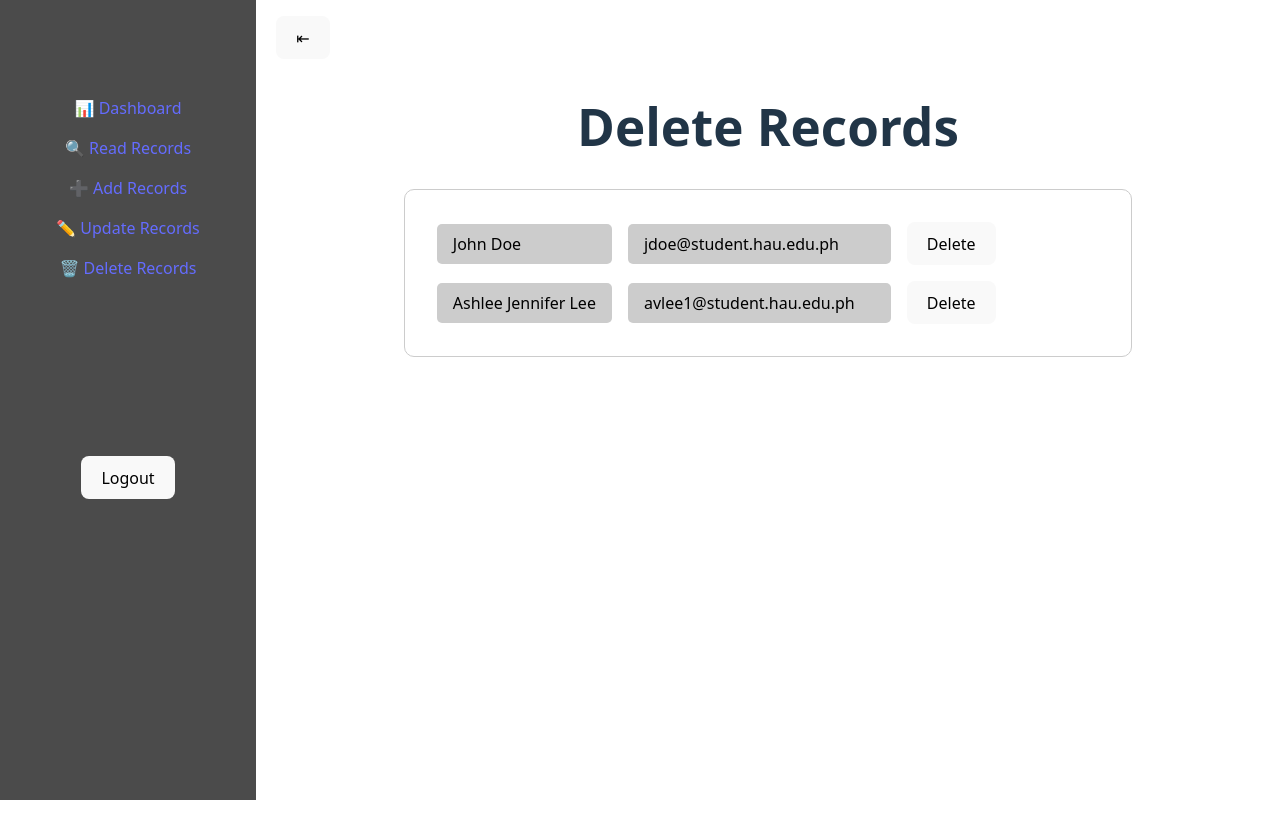
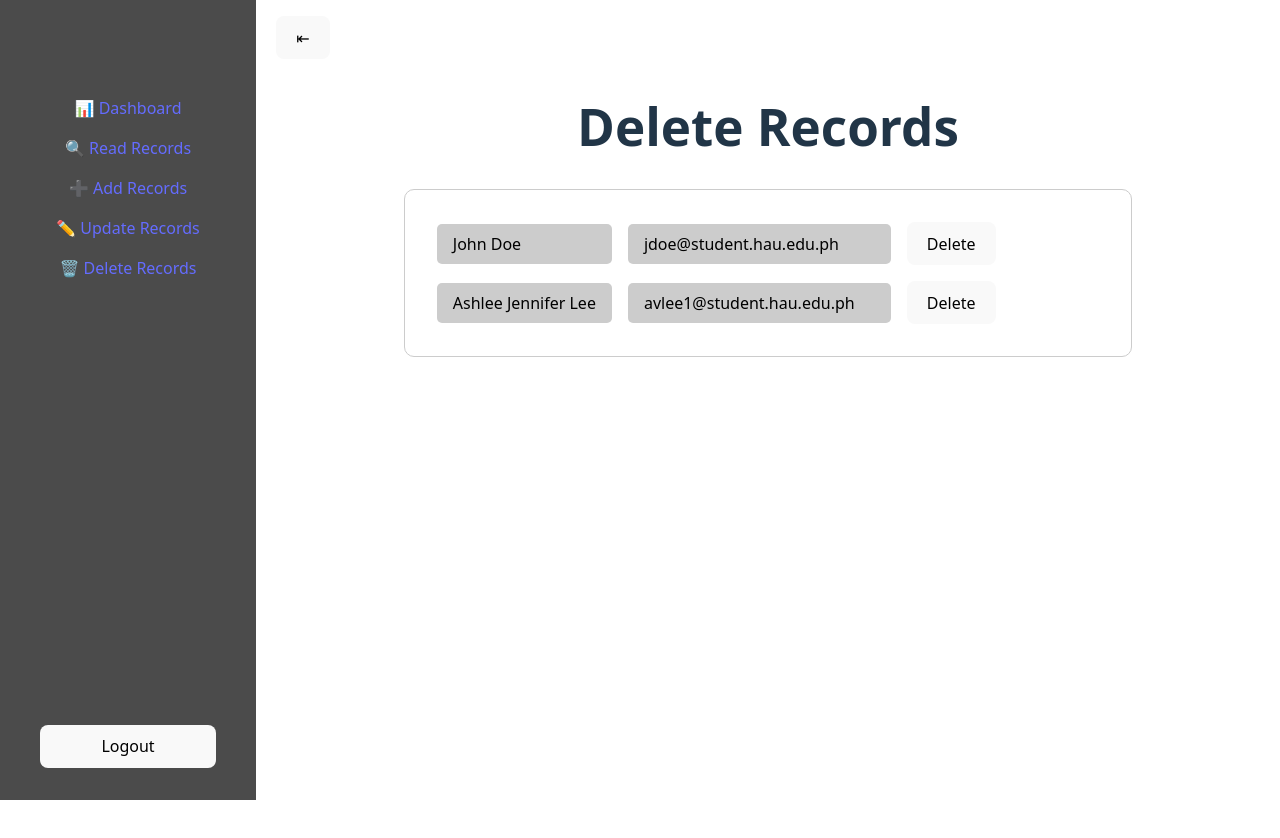
Before and after one commit to luizaki/apsi-badge-exam, a React (Vite) app: page /delete in a window 1280 px wide. Shown: the top 838 px of the page. Built offline with nearby package versions, Linux system fonts and the light colour scheme.

Commit message:
refactor: fix logout button positioning

```diff
--- a/src/styles/Sidebar.css
+++ b/src/styles/Sidebar.css
@@ -1,6 +1,8 @@
 /* TODO: discretion to integrate this css to App.css
 for ease lang to in merging */
 .sidebar {
+    display: flex;
+    flex-direction: column;
     position: fixed;
     top: 0;
     left: 0;
@@ -38,8 +40,7 @@ for ease lang to in merging */
 }
 
 .logout-button {
-    margin-top: 10rem;
-
+    margin: auto 1.5rem 1rem;
 }
 
 @media (max-width: 768px) {
```
